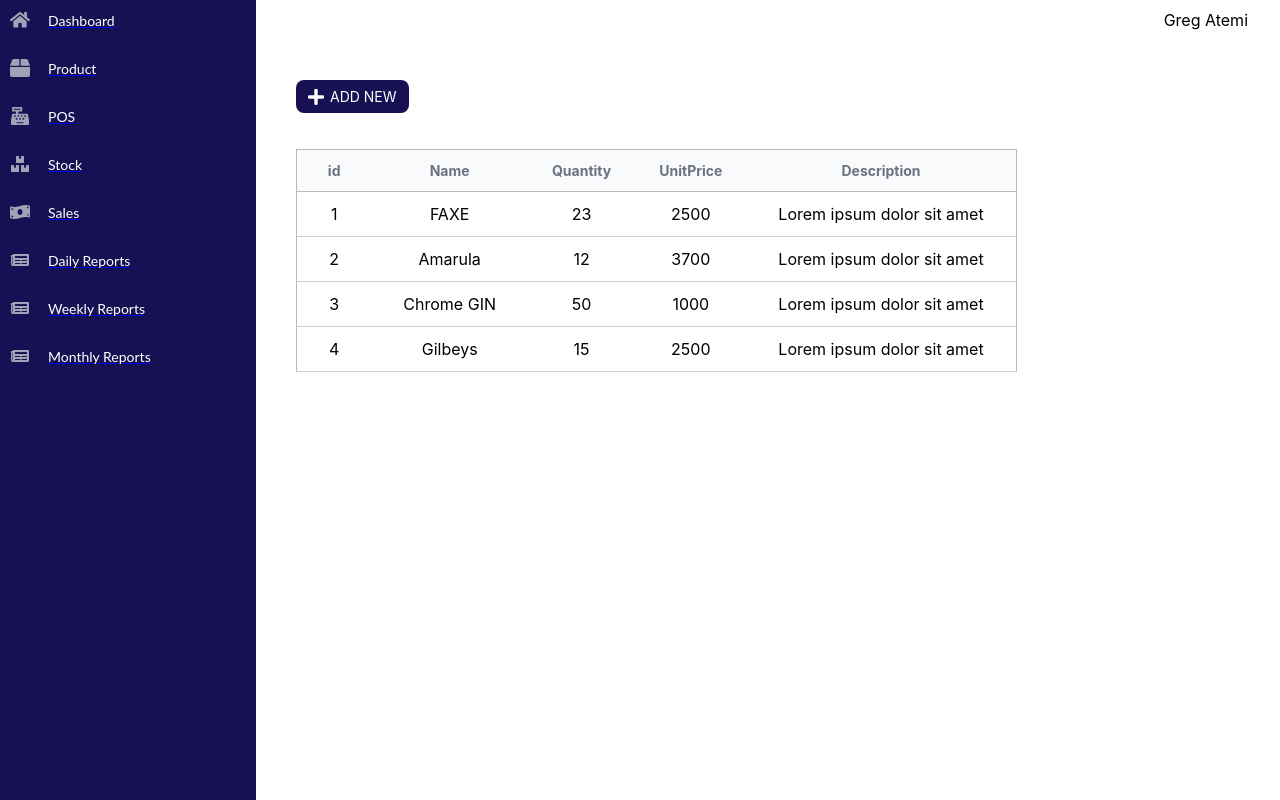
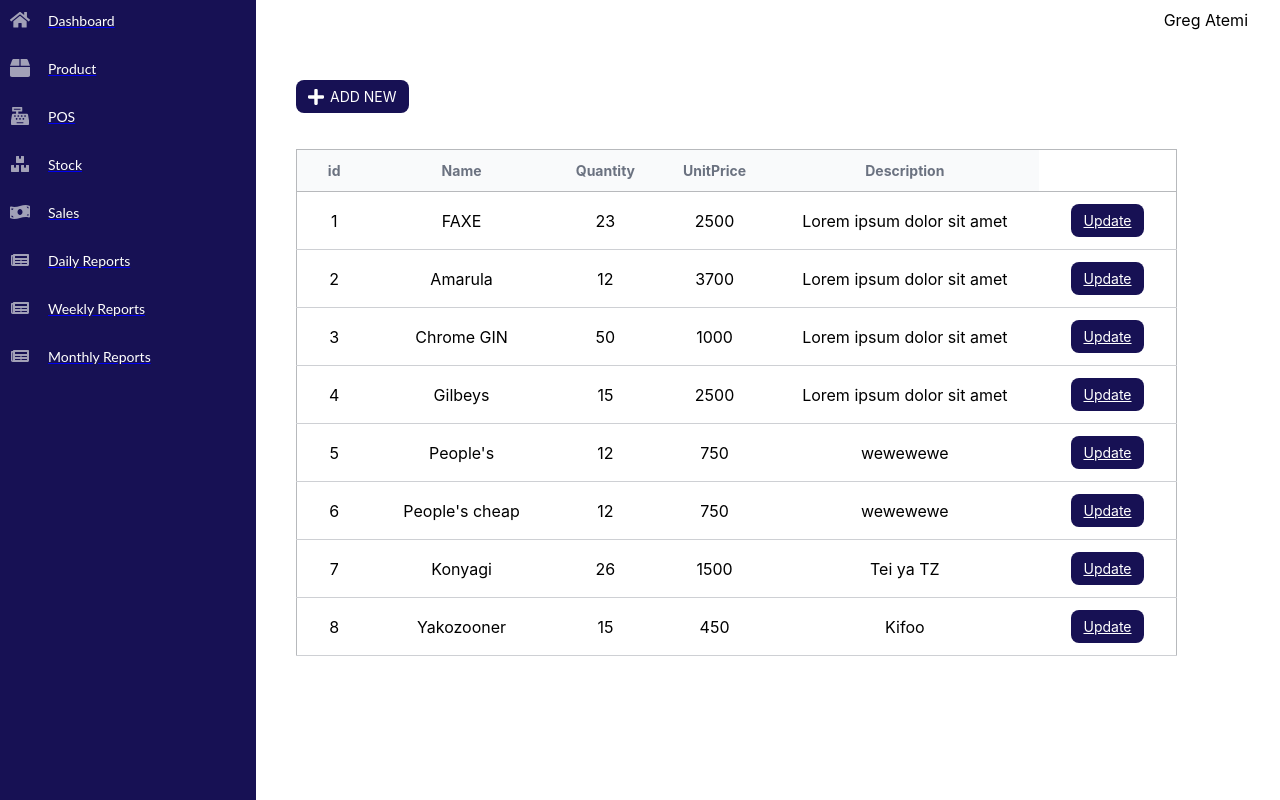
Before and after one commit to greg-atemi/jaythree-frontend, a React (Create React App) app: page /products in a window 1280 px wide. Built offline with nearby package versions, Linux system fonts and the light colour scheme; data requests are answered from the project's data file.

Commit message:
Adding list products functionality

```diff
--- a/db.json
+++ b/db.json
@@ -27,6 +27,34 @@
       "Quantity": "15",
       "UnitPrice": "2500",
       "Description": "Lorem ipsum dolor sit amet"
+    },
+    {
+      "id": 5,
+      "Name": "People's",
+      "Quantity": "12",
+      "UnitPrice": "750",
+      "Description": "wewewewe"
+    },
+    {
+      "id": 6,
+      "Name": "People's cheap",
+      "Quantity": "12",
+      "UnitPrice": "750",
+      "Description": "wewewewe"
+    },
+    {
+      "id": 7,
+      "Name": "Konyagi",
+      "Quantity": "26",
+      "UnitPrice": "1500",
+      "Description": "Tei ya TZ"
+    },
+    {
+      "id": 8,
+      "Name": "Yakozooner",
+      "Quantity": "15",
+      "UnitPrice": "450",
+      "Description": "Kifoo"
     }
   ]
 }
--- a/src/main-page/products.js
+++ b/src/main-page/products.js
@@ -1,30 +1,29 @@
 import React, { useEffect, useState } from 'react';
-import { Link } from "react-router-dom";
 import plus from "../images/plus.svg";
 import edit from "../images/Edit.svg";
 import Delete from "../images/Delete.svg";
 import CreateProduct from "./createProduct";
 import axios from "axios";
 import CustomModal from "./createProduct";
+import {Link} from "react-router-dom";
 
 function PlusButton() {
-    const [show, setShow] = useState(false);
+    const [showcreate, setShowCreate] = useState(false);
+
     return (
         <>
-            <button onClick={() => setShow(true)} className="btn-primary">
-                {/*<Link to="/createProduct">*/}
-                    <img alt="home" src={plus}/>
-                    ADD NEW
-                {/*</Link>*/}
+            <button onClick={() => setShowCreate(true)} className="btn-primary">
+                <img alt="home" src={plus}/>
+                ADD NEW
             </button>
-            <CustomModal onClose={() => setShow(false)} show={show} />
+            <CustomModal onClose={() => setShowCreate(false)} show={showcreate} />
         </>
     )
 }
 
 function ProductsTable() {
-    const [ columns, setColumns ] = useState([])
-    const [ records, setRecords ] = useState([])
+    const [ columns, setColumns ] = useState([]);
+    const [ records, setRecords ] = useState([]);
 
     useEffect(()=> {
         axios.get('http://localhost:3030/products').then(res => {
@@ -32,6 +31,7 @@
             setRecords(res.data)
         })
     }, [])
+
     return (
         <table className="product">
             <thead>
@@ -50,6 +50,10 @@
                             <td>{d.Quantity}</td>
                             <td>{d.UnitPrice}</td>
                             <td>{d.Description}</td>
+                            <td style={{display: "flex"}}>
+                                <Link to={`/product/update/${d.id}`} className="btn-primary"> Update </Link>
+                                {/*<button onClick={() => setShowEdit(true)} className="btn-primary">Edit</button>*/}
+                            </td>
                         </tr>
                     ))
                 }
```
